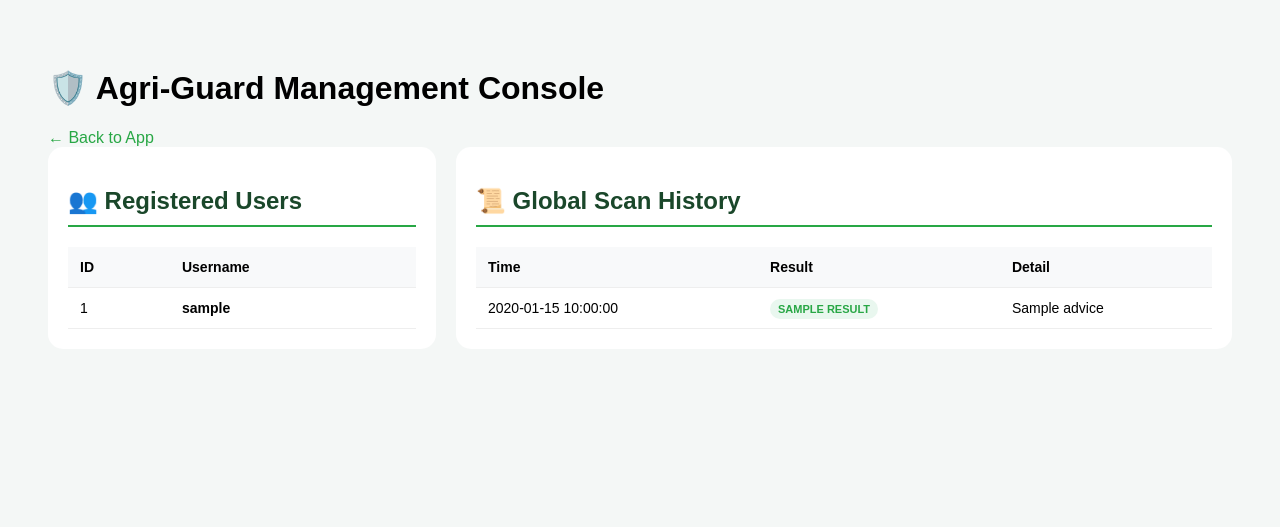
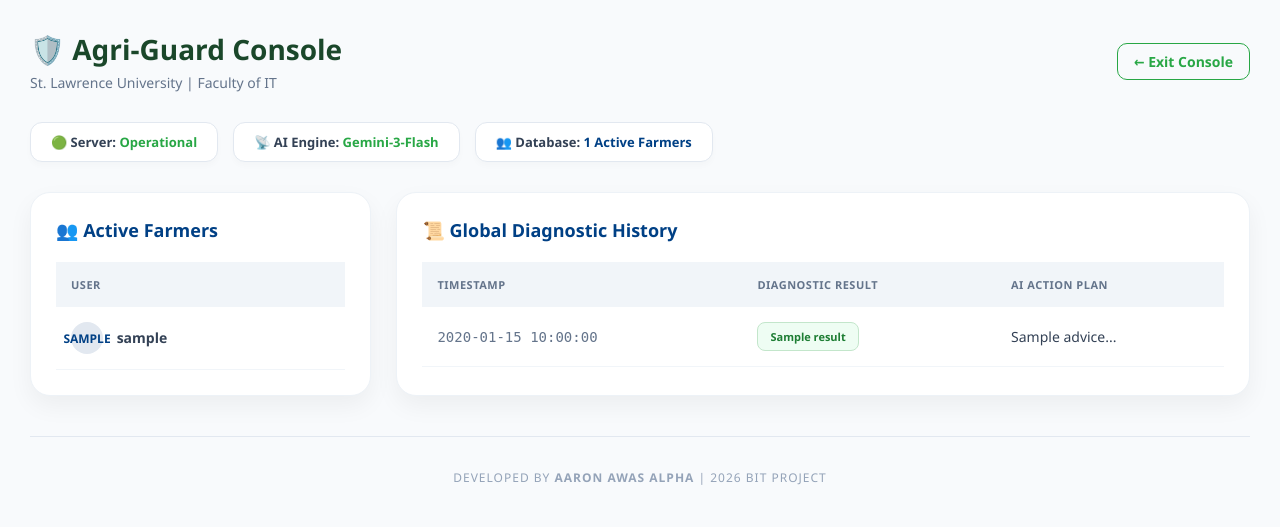
Before and after one commit to OdiyeAaron/AgriGuard-AI, a Flask app: template templates/admin.html in a window 1280 px wide. Shown: the top 527 px of the page. Run offline with Flask 3, Linux system fonts and the light colour scheme; the template is opened without the code that fills it: most values are stand-ins (such as "Sample title", 1, 10 or a date in 2020).

Commit message:
Update admin.html

```diff
--- a/templates/admin.html
+++ b/templates/admin.html
@@ -2,53 +2,209 @@
 <html lang="en">
 <head>
     <meta charset="UTF-8">
+    <meta name="viewport" content="width=device-width, initial-scale=1.0">
     <title>System Control | Agri-Guard</title>
     <style>
-        body { font-family: sans-serif; background: #f4f7f6; padding: 40px; }
-        .dashboard-grid { display: grid; grid-template-columns: 1fr 2fr; gap: 20px; }
-        .card { background: white; padding: 20px; border-radius: 15px; shadow: 0 4px 6px rgba(0,0,0,0.1); }
-        h2 { color: #1a472a; border-bottom: 2px solid #28a745; padding-bottom: 10px; }
-        table { width: 100%; border-collapse: collapse; margin-top: 10px; font-size: 14px; }
-        th, td { text-align: left; padding: 12px; border-bottom: 1px solid #eee; }
-        th { background: #f8f9fa; }
-        .status-pill { padding: 4px 8px; border-radius: 20px; font-size: 11px; font-weight: bold; text-transform: uppercase; }
+        :root {
+            --primary-green: #28a745;
+            --dark-green: #1a472a;
+            --slu-blue: #004085;
+            --bg-gray: #f8fafc;
+        }
+
+        @keyframes fadeIn {
+            from { opacity: 0; transform: translateY(10px); }
+            to { opacity: 1; transform: translateY(0); }
+        }
+
+        body {
+            font-family: 'Segoe UI', Tahoma, Geneva, Verdana, sans-serif;
+            background: var(--bg-gray);
+            margin: 0;
+            padding: 30px;
+            color: #334155;
+        }
+
+        .header-section {
+            display: flex;
+            justify-content: space-between;
+            align-items: center;
+            margin-bottom: 30px;
+            animation: fadeIn 0.5s ease;
+        }
+
+        h1 { color: var(--dark-green); margin: 0; font-size: 28px; font-weight: 800; }
+
+        .system-stats {
+            display: flex;
+            gap: 15px;
+            margin-bottom: 30px;
+        }
+
+        .stat-pill {
+            background: white;
+            padding: 10px 20px;
+            border-radius: 12px;
+            box-shadow: 0 4px 6px rgba(0,0,0,0.02);
+            font-size: 13px;
+            font-weight: 600;
+            border: 1px solid #e2e8f0;
+        }
+
+        .dashboard-grid {
+            display: grid;
+            grid-template-columns: 1fr 2.5fr;
+            gap: 25px;
+            animation: fadeIn 0.7s ease;
+        }
+
+        @media (max-width: 900px) {
+            .dashboard-grid { grid-template-columns: 1fr; }
+        }
+
+        .card {
+            background: white;
+            padding: 25px;
+            border-radius: 20px;
+            box-shadow: 0 10px 25px rgba(0,0,0,0.05);
+            border: 1px solid #edf2f7;
+        }
+
+        h2 {
+            color: var(--slu-blue);
+            font-size: 18px;
+            margin-top: 0;
+            margin-bottom: 20px;
+            display: flex;
+            align-items: center;
+            gap: 10px;
+        }
+
+        table { width: 100%; border-collapse: collapse; font-size: 14px; }
+
+        th {
+            text-align: left;
+            padding: 15px;
+            background: #f1f5f9;
+            color: #64748b;
+            font-weight: 600;
+            text-transform: uppercase;
+            font-size: 11px;
+            letter-spacing: 0.5px;
+        }
+
+        td {
+            padding: 15px;
+            border-bottom: 1px solid #f1f5f9;
+            vertical-align: middle;
+        }
+
+        tr:hover { background: #fdfdfd; }
+
+        .status-pill {
+            padding: 6px 12px;
+            border-radius: 8px;
+            font-size: 11px;
+            font-weight: 800;
+            display: inline-block;
+        }
+
+        .btn-back {
+            text-decoration: none;
+            color: var(--primary-green);
+            font-weight: 600;
+            font-size: 14px;
+            padding: 8px 16px;
+            border: 1.5px solid var(--primary-green);
+            border-radius: 10px;
+            transition: 0.3s;
+        }
+
+        .btn-back:hover { background: var(--primary-green); color: white; }
+
+        .user-avatar {
+            width: 32px;
+            height: 32px;
+            background: #e2e8f0;
+            border-radius: 50%;
+            display: inline-flex;
+            align-items: center;
+            justify-content: center;
+            margin-right: 10px;
+            font-size: 12px;
+            font-weight: bold;
+            color: var(--slu-blue);
+        }
     </style>
 </head>
 <body>
-    <h1>🛡️ Agri-Guard Management Console</h1>
-    <a href="/dashboard" style="text-decoration: none; color: #28a745;">← Back to App</a>
+
+    <div class="header-section">
+        <div>
+            <h1>🛡️ Agri-Guard Console</h1>
+            <p style="margin: 5px 0 0; font-size: 14px; color: #64748b;">St. Lawrence University | Faculty of IT</p>
+        </div>
+        <a href="/dashboard" class="btn-back">← Exit Console</a>
+    </div>
+
+    <div class="system-stats">
+        <div class="stat-pill">🟢 Server: <span style="color: var(--primary-green);">Operational</span></div>
+        <div class="stat-pill">📡 AI Engine: <span style="color: var(--primary-green);">Gemini-3-Flash</span></div>
+        <div class="stat-pill">👥 Database: <span style="color: var(--slu-blue);">{{ users|length }} Active Farmers</span></div>
+    </div>
 
     <div class="dashboard-grid">
         <div class="card">
-            <h2>👥 Registered Users</h2>
+            <h2>👥 Active Farmers</h2>
             <table>
-                <tr><th>ID</th><th>Username</th></tr>
+                <thead>
+                    <tr><th>User</th></tr>
+                </thead>
+                <tbody>
                     {% for user in users %}
                     <tr>
-                    <td>{{ user.id }}</td>
-                    <td><strong>{{ user.username }}</strong></td>
+                        <td>
+                            <div class="user-avatar">{{ user.username[0]|upper }}</div>
+                            <strong>{{ user.username }}</strong>
+                        </td>
                     </tr>
                     {% endfor %}
+                </tbody>
             </table>
         </div>
 
         <div class="card">
-            <h2>📜 Global Scan History</h2>
+            <h2>📜 Global Diagnostic History</h2>
             <table>
+                <thead>
                     <tr>
-                    <th>Time</th>
-                    <th>Result</th>
-                    <th>Detail</th>
+                        <th>Timestamp</th>
+                        <th>Diagnostic Result</th>
+                        <th>AI Action Plan</th>
                     </tr>
+                </thead>
+                <tbody>
                     {% for scan in scans %}
                     <tr>
-                    <td>{{ scan.timestamp }}</td>
-                    <td><span class="status-pill" style="background: #e9f7ef; color: #28a745;">{{ scan.result }}</span></td>
-                    <td>{{ scan.advice }}</td>
+                        <td style="color: #64748b; font-family: monospace;">{{ scan.timestamp }}</td>
+                        <td>
+                            <span class="status-pill" style="background: #eefdf3; color: #1e7e34; border: 1px solid #c3e6cb;">
+                                {{ scan.result }}
+                            </span>
+                        </td>
+                        <td style="max-width: 300px; line-height: 1.4;">{{ scan.advice[:100] }}...</td>
                     </tr>
                     {% endfor %}
+                </tbody>
             </table>
         </div>
     </div>
+
+    <div style="margin-top: 40px; text-align: center; border-top: 1px solid #e2e8f0; padding-top: 20px;">
+        <p style="font-size: 12px; color: #94a3b8; letter-spacing: 1px;">
+            DEVELOPED BY <strong>AARON AWAS ALPHA</strong> | 2026 BIT PROJECT
+        </p>
+    </div>
+
 </body>
 </html>
```
Lines whose indentation alone changed are shown as unchanged.
